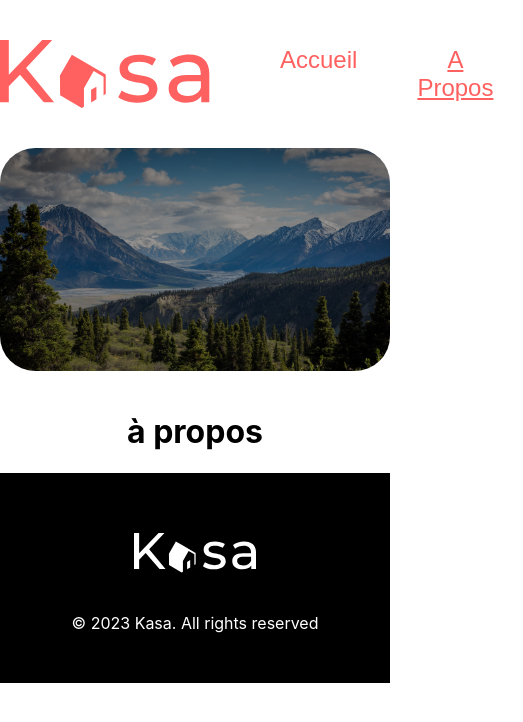
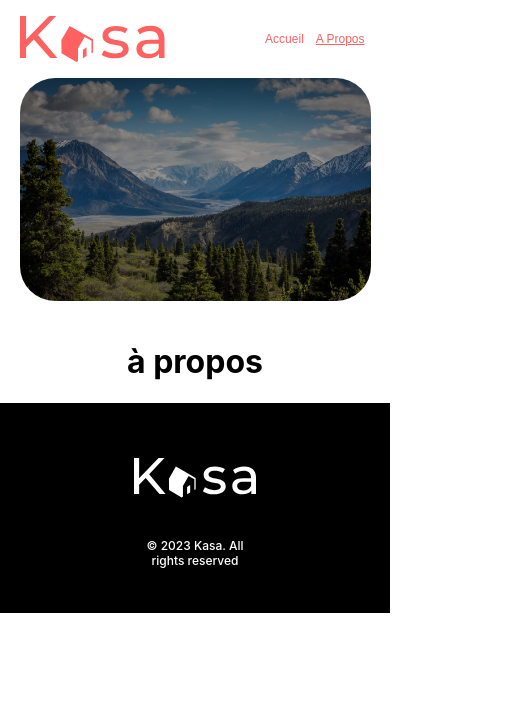
Before and after one commit to maxxxiiime/kasa, a React (Create React App) app: page /about in a window 390 px wide. Shown: the top 722 px of the page, 523 px wide, since content can reach past the window. Built offline with nearby package versions, Linux system fonts and the light colour scheme.

Commit message:
Home responsive OK

```diff
--- a/src/components/banner/banner.scss
+++ b/src/components/banner/banner.scss
@@ -1,5 +1,5 @@
 .banner{
-    width: 100%;
+    width: 90%;
     max-width: 1240px;
     height: 223px;
     text-align: center;
@@ -24,6 +24,11 @@
     font-size: 48px;
     font-weight: 500;
     width: 100%;
-    // padding: 0 50px;
+    @media only screen and (max-width:775px){
+        text-align: left;
+        left:15px;
+        font-size: 24px;
+    }
+
 }
 }
--- a/src/components/cards/card.scss
+++ b/src/components/cards/card.scss
@@ -1,7 +1,6 @@
 @import '../../pages/styles/variables.scss';
 
 .logement-card{
-    width: 340px;
   position: relative;
     border-radius: 10px;
     margin: 10px 20px;
@@ -9,11 +8,17 @@
    cursor: pointer;
     &_img{
         object-fit: cover;
+        width: 340px;
         height: 340px;
-        width: 340px;
         border-radius: 10px;
         z-index: 0;
         transition: transform 0.4s ease-in-out;
+
+        @media only screen and (max-width:775px){
+            width: 335px;
+            height: 255px;
+        }
+
         &:hover{
             transform: scale(1.1);
         }
@@ -29,6 +34,11 @@
    font-weight: 500;
    font-size: 18px;
    z-index: 2;
+
+        @media only screen and (max-width:775px){
+            top:180px;
+            width:200px;
+        }
     }
     .overlay-degrade{
     position: absolute;
--- a/src/components/footer/footer.scss
+++ b/src/components/footer/footer.scss
@@ -10,8 +10,15 @@
     margin:30px auto 10px auto;
 }
     .footer_text{
+        width: 513px;
         color:white;
-        font-size: 16px;
+        font-size: 24px;
+        font-weight: 500;
         margin:30px auto 20px auto;
+
+        @media only screen and (max-width:775px){
+            width: 130px;
+            font-size: 12px;
+        }
     }
 }
--- a/src/components/header/header.scss
+++ b/src/components/header/header.scss
@@ -4,13 +4,16 @@
     justify-content: space-between;
     align-items: center;
     // padding: 0 100px;
-    width:100%;
+    width:90%;
     max-width: 1240px;
-    margin: 0 auto;
+    margin: 10px auto;
 }
 
 .kasa-logo{
     width: 210px;
+    @media only screen and (max-width:775px){
+        width: 145px;
+    }
 }
 .navigation-menu {
     ul{display: flex;
@@ -21,6 +24,10 @@
         text-decoration: none;
         font-size: 24px;
         margin: 30px;
+        @media only screen and (max-width:775px){
+            font-size: 12px;
+            margin: 6px ;
+        }
 
         &:hover,
         &.active,
--- a/src/pages/styles/home.scss
+++ b/src/pages/styles/home.scss
@@ -1,7 +1,7 @@
 .cards_container{
     display: flex;
     flex-wrap: wrap;
-    width: 100%;
+    width: 90%;
     max-width: 1240px;
     background-color: #F6F6F6;
     border-radius: 25px;
```
Also changed, not shown: src/components/collapse/collapse.jsx (added, +7 -0 lines).
